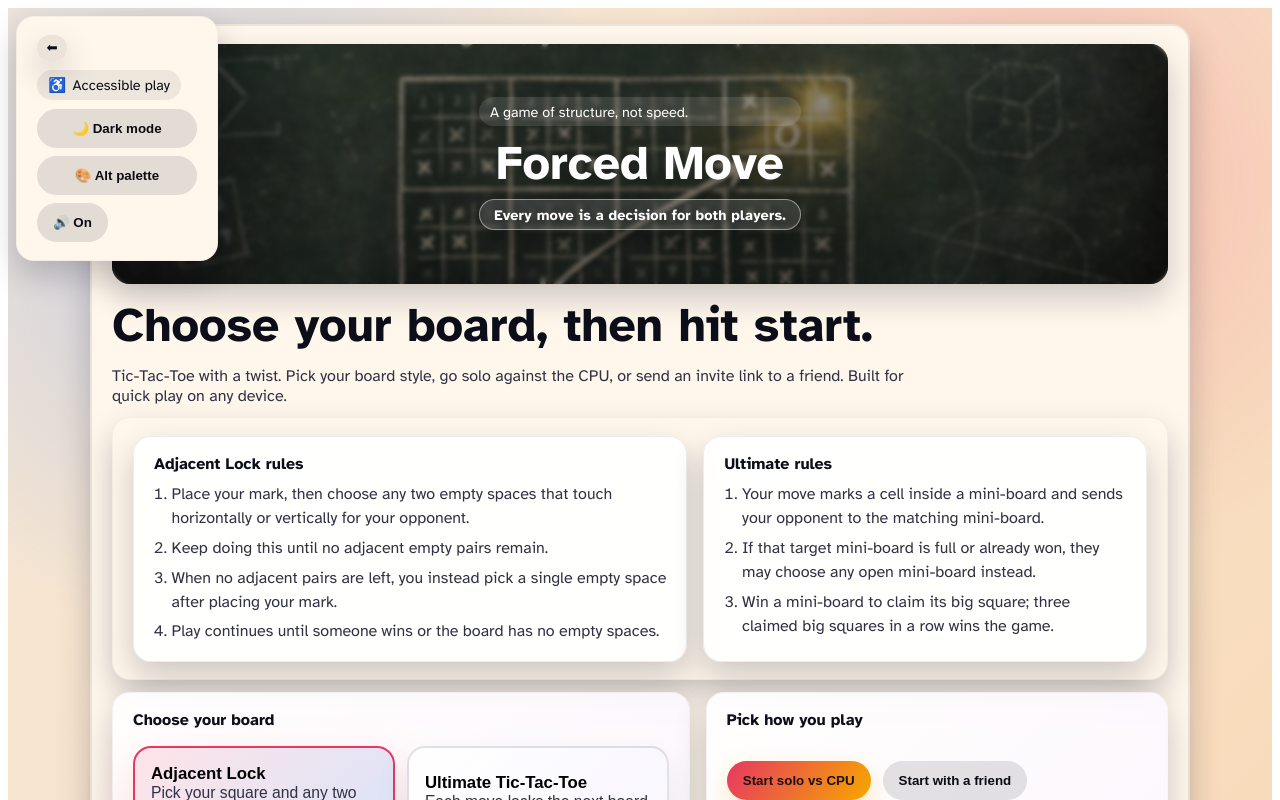
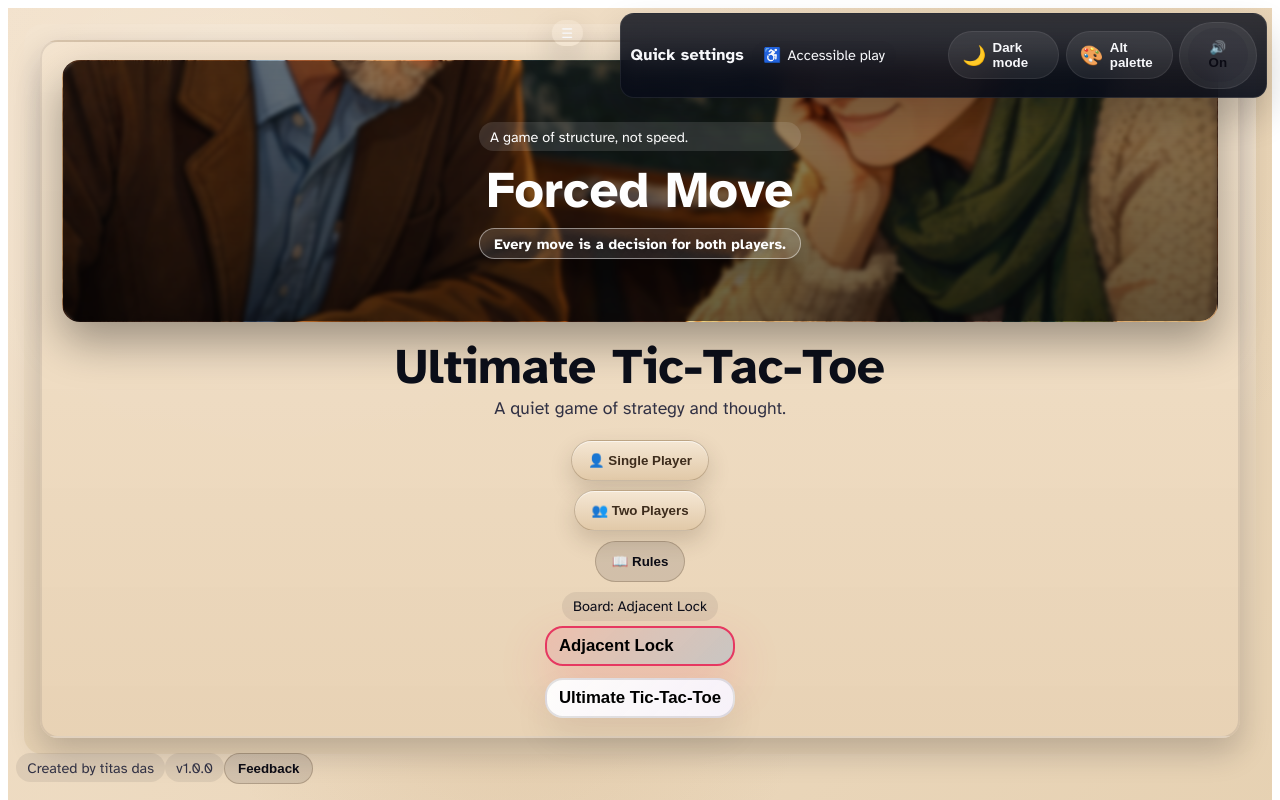
Before and after one commit to TitasDas/forced-move, a React (Vite) app: page / in a window 1280 px wide. Both pictures are taken after a click on the button "Enter the game". Shown: the top 800 px of the page. Built offline with nearby package versions, Linux system fonts and the light colour scheme; a web font is replaced by a local one.

Commit message:
Reskin UI with parchment theme and centered board stages

```diff
--- a/src/App.jsx
+++ b/src/App.jsx
@@ -18,74 +18,49 @@ const MODES = [
   },
 ];
 
-function StartScreen({ mode, setMode, setScreen }) {
+function StartScreen({ mode, setMode, setScreen, onShowRules }) {
   const activeMode = MODES.find((m) => m.id === mode);
   const heroStyle = {
-    backgroundImage: "url('/intro.jpg')",
+    backgroundImage: "url('/910.jpg'), url('/intro.jpg')",
   };
   return (
-    <header className="hero panel intro">
-      <div className="hero-visual" style={heroStyle} role="img" aria-label="Forced Move chalkboard illustration">
-        <div className="hero-overlay">
+    <header className="hero panel intro parchment">
+      <div className="hero-visual banner" style={heroStyle} role="img" aria-label="Forced Move chalkboard illustration">
+        <div className="hero-overlay vintage">
           <div className="tag ghost">A game of structure, not speed.</div>
           <h1>Forced Move</h1>
           <div className="tag ghost hero-chip">Every move is a decision for both players.</div>
         </div>
       </div>
-      <h1>Choose your board, then hit start.</h1>
-      <p>
-        Tic-Tac-Toe with a twist. Pick your board style, go solo against the CPU, or
-        send an invite link to a friend. Built for quick play on any device.
-      </p>
-      <div className="panel grid two rule-row">
-        <div className="panel rule-card">
-          <div className="card-title">Adjacent Lock rules</div>
-          <ol className="list numbered">
-            <li>Place your mark, then choose any two empty spaces that touch horizontally or vertically for your opponent.</li>
-            <li>Keep doing this until no adjacent empty pairs remain.</li>
-            <li>When no adjacent pairs are left, you instead pick a single empty space after placing your mark.</li>
-            <li>Play continues until someone wins or the board has no empty spaces.</li>
-          </ol>
+      <div className="hero-copy">
+        <h1>Ultimate Tic-Tac-Toe</h1>
+        <p className="subtitle">A quiet game of strategy and thought.</p>
       </div>
-        <div className="panel rule-card">
-          <div className="card-title">Ultimate rules</div>
-          <ol className="list numbered">
-            <li>Your move marks a cell inside a mini-board and sends your opponent to the matching mini-board.</li>
-            <li>If that target mini-board is full or already won, they may choose any open mini-board instead.</li>
-            <li>Win a mini-board to claim its big square; three claimed big squares in a row wins the game.</li>
-          </ol>
-        </div>
-      </div>
-      <div className="grid two">
-        <div className="panel start-card">
-          <div className="card-title">Choose your board</div>
-          <div className="mode-grid">
+      <div className="action-stack">
+        <button className="btn parchment-btn" onClick={() => setScreen('solo')}>
+          <span aria-hidden="true">👤</span> Single Player
+        </button>
+        <button className="btn parchment-btn" onClick={() => setScreen('multi')}>
+          <span aria-hidden="true">👥</span> Two Players
+        </button>
+        <button className="btn secondary parchment-btn" onClick={onShowRules}>
+          <span aria-hidden="true">📖</span> Rules
+        </button>
+        <div className="mode-selector">
+          <span className="tag">Board: {activeMode.label}</span>
+          <div className="mode-grid compact">
             {MODES.map((m) => (
               <button
                 key={m.id}
-                className={`mode ${mode === m.id ? 'active' : ''}`}
+                className={`mode small ${mode === m.id ? 'active' : ''}`}
                 onClick={() => setMode(m.id)}
               >
                 <span className="mode-title">{m.label}</span>
-                <span className="mode-desc">{m.description}</span>
               </button>
             ))}
           </div>
         </div>
-        <div className="panel start-card">
-          <div className="card-title">Pick how you play</div>
-          <div className="control-row pill-row">
-            <button className="btn" onClick={() => setScreen('solo')}>
-              Start solo vs CPU
-            </button>
-            <button className="btn secondary" onClick={() => setScreen('multi')}>
-              Start with a friend
-            </button>
       </div>
-          <div className="tag">Current board: {activeMode.label}</div>
-        </div>
-      </div>
-      <FeedbackBox context="main menu" />
     </header>
   );
 }
@@ -96,9 +71,18 @@ export default function App() {
   const [screen, setScreen] = useState('menu');
   const [mode, setMode] = useState('adjacent');
   const [intro, setIntro] = useState(true);
+  const [showRules, setShowRules] = useState(false);
+  const [showFeedback, setShowFeedback] = useState(false);
 
   return (
     <div className={`app ${contrast ? 'high-contrast' : ''} ${paletteAlt ? 'palette-alt' : ''}`}>
+      <AccessibilityBar
+        contrast={contrast}
+        paletteAlt={paletteAlt}
+        onToggleContrast={() => setContrast((v) => !v)}
+        onTogglePalette={() => setPaletteAlt((v) => !v)}
+        audioSrc="/audio/lofi.mp3"
+      />
       {intro ? (
         <div
           className="intro-screen"
@@ -106,40 +90,89 @@ export default function App() {
           aria-label="Forced Move intro"
           style={{ backgroundImage: "url('/intro.jpg')" }}
         >
-          <div className="intro-overlay panel">
-            <button className="btn" onClick={() => setIntro(false)}>
+          <div className="intro-overlay panel parchment">
+            <button className="btn parchment-btn" onClick={() => setIntro(false)}>
               Enter the game
             </button>
             <div className="tag ghost">A game where each move limits the choices that follow.</div>
           </div>
         </div>
       ) : (
-        <div className="shell">
-          <AccessibilityBar
-            contrast={contrast}
-            paletteAlt={paletteAlt}
-            onToggleContrast={() => setContrast((v) => !v)}
-            onTogglePalette={() => setPaletteAlt((v) => !v)}
-            audioSrc="/audio/lofi.mp3"
-          />
-          {screen === 'menu' && <StartScreen mode={mode} setMode={setMode} setScreen={setScreen} />}
+        <div className="shell parchment-shell">
+          {screen === 'menu' && (
+            <StartScreen mode={mode} setMode={setMode} setScreen={setScreen} onShowRules={() => setShowRules(true)} />
+          )}
 
           {screen === 'solo' && (
+            <div className="board-stage" style={{ backgroundImage: "url('/intro.jpg')" }}>
               <SinglePlayerGame
                 initialMode={mode}
                 onBack={() => setScreen('menu')}
               />
+            </div>
           )}
           {screen === 'multi' && (
+            <div className="board-stage" style={{ backgroundImage: "url('/intro.jpg')" }}>
               <MultiplayerLobby
                 initialMode={mode}
                 onBack={() => setScreen('menu')}
               />
+            </div>
           )}
 
-          <footer className="footer-tag">
-            <span className="tag">Forced Move · v{GAME_VERSION}</span>
+          <footer className="footer-tag parchment-footer">
+            <div className="footer-left">
+              <span className="tag subtle">Created by titas das</span>
+              <span className="tag subtle">v{GAME_VERSION}</span>
+              <button className="btn secondary parchment-btn small" onClick={() => setShowFeedback(true)}>
+                Feedback
+              </button>
+            </div>
           </footer>
+        </div>
+      )}
+      {showRules && (
+        <div className="modal-overlay">
+          <div className="panel modal parchment">
+            <div className="modal-head">
+              <div className="card-title">Rules</div>
+              <button className="btn secondary parchment-btn small" onClick={() => setShowRules(false)}>
+                Close
+              </button>
+            </div>
+            <div className="grid two rule-row">
+              <div className="panel rule-card">
+                <div className="card-title">Adjacent Lock</div>
+                <ol className="list numbered">
+                  <li>Place your mark, then choose any two empty spaces that touch horizontally or vertically for your opponent.</li>
+                  <li>Keep doing this until no adjacent empty pairs remain.</li>
+                  <li>When no adjacent pairs are left, you instead pick a single empty space after placing your mark.</li>
+                  <li>Play continues until someone wins or the board has no empty spaces.</li>
+                </ol>
+              </div>
+              <div className="panel rule-card">
+                <div className="card-title">Ultimate</div>
+                <ol className="list numbered">
+                  <li>Your move marks a cell inside a mini-board and sends your opponent to the matching mini-board.</li>
+                  <li>If that target mini-board is full or already won, they may choose any open mini-board instead.</li>
+                  <li>Win a mini-board to claim its big square; three claimed big squares in a row wins the game.</li>
+                </ol>
+              </div>
+            </div>
+          </div>
+        </div>
+      )}
+      {showFeedback && (
+        <div className="modal-overlay">
+          <div className="panel modal parchment">
+            <div className="modal-head">
+              <div className="card-title">Send feedback</div>
+              <button className="btn secondary parchment-btn small" onClick={() => setShowFeedback(false)}>
+                Close
+              </button>
+            </div>
+            <FeedbackBox context="menu feedback" />
+          </div>
         </div>
       )}
     </div>
--- a/src/components/AccessibilityBar.jsx
+++ b/src/components/AccessibilityBar.jsx
@@ -10,6 +10,21 @@ export default function AccessibilityBar({
 }) {
   const [open, setOpen] = useState(true);
 
+  const items = [
+    {
+      label: contrast ? 'Light mode' : 'Dark mode',
+      icon: '🌙',
+      action: onToggleContrast,
+      aria: 'Toggle light or dark mode',
+    },
+    {
+      label: paletteAlt ? 'Classic palette' : 'Alt palette',
+      icon: '🎨',
+      action: onTogglePalette,
+      aria: 'Toggle color palette',
+    },
+  ];
+
   return (
     <aside
       className={`panel settings-panel ${open ? 'open' : 'closed'}`}
@@ -21,33 +36,35 @@ export default function AccessibilityBar({
         aria-expanded={open}
         aria-label={open ? 'Collapse settings' : 'Expand settings'}
       >
-        {open ? '⬅' : '➡'}
+        ☰
       </button>
       <div className="settings-head">
+        <div className="settings-title">Quick settings</div>
         <div className="tag">
           <span aria-hidden="true">♿</span>
           Accessible play
         </div>
       </div>
-      <div className="settings-grid">
-        <button
-          className="btn secondary"
-          onClick={onToggleContrast}
-          aria-pressed={contrast}
-          aria-label="Toggle light or dark mode"
-        >
-          {contrast ? '☀️ Light mode' : '🌙 Dark mode'}
-        </button>
-        <button
-          className="btn secondary"
-          onClick={onTogglePalette}
-          aria-pressed={paletteAlt}
-          aria-label="Toggle color palette"
-        >
-          {paletteAlt ? '🎨 Classic palette' : '🎨 Alt palette'}
-        </button>
-        {audioSrc && <AudioToggle src={audioSrc} />}
-      </div>
+      <nav className="settings-list">
+        {items.map((item) => (
+          <button
+            key={item.label}
+            className="settings-item"
+            onClick={item.action}
+            aria-label={item.aria}
+          >
+            <span className="icon" aria-hidden="true">
+              {item.icon}
+            </span>
+            <span className="label">{item.label}</span>
+          </button>
+        ))}
+        {audioSrc && (
+          <div className="settings-item sound">
+            <AudioToggle src={audioSrc} />
+          </div>
+        )}
+      </nav>
     </aside>
   );
 }
--- a/src/styles/layout.css
+++ b/src/styles/layout.css
@@ -1,13 +1,13 @@
 .shell {
   display: grid;
   gap: 1.25rem;
-  max-width: 1100px;
+  max-width: 1200px;
   margin: 0 auto;
 }
 
 .hero {
   display: grid;
-  gap: 0.7rem;
+  gap: 0.9rem;
 }
 
 .intro-screen {
@@ -53,13 +53,16 @@
 
 .hero-visual {
   position: relative;
-  border-radius: var(--radius);
+  border-radius: 18px;
   overflow: hidden;
-  min-height: 240px;
+  min-height: 260px;
   background: linear-gradient(135deg, rgba(0, 0, 0, 0.45), rgba(0, 0, 0, 0.25));
   background-size: cover;
   background-position: center;
-  box-shadow: var(--shadow);
+  box-shadow: 0 20px 44px rgba(0, 0, 0, 0.35);
+}
+.hero-visual.banner {
+  border: 1px solid rgba(0, 0, 0, 0.08);
 }
 
 .hero-overlay {
@@ -76,7 +79,7 @@
 
 .hero-overlay h1 {
   margin: 0;
-  font-size: clamp(2rem, 5vw, 2.7rem);
+  font-size: clamp(2.4rem, 5vw, 3.2rem);
 }
 
 .hero-overlay .ghost {
@@ -100,15 +103,66 @@
   text-shadow: 0 1px 8px rgba(0, 0, 0, 0.35);
 }
 
-.hero h1 {
-  font-size: clamp(2.2rem, 4.5vw, 3rem);
+.hero-copy h1 {
+  font-size: clamp(2.2rem, 4.5vw, 3.1rem);
   margin: 0;
+  text-align: center;
 }
 
-.hero p {
+.hero-copy .subtitle {
   margin: 0;
   color: var(--muted);
-  max-width: 800px;
+  text-align: center;
+  font-size: 1.1rem;
+}
+
+.action-stack {
+  display: grid;
+  gap: 0.6rem;
+  justify-items: center;
+  margin-top: 0.4rem;
+}
+
+.parchment-btn {
+  background: linear-gradient(180deg, #f5e7d4, #e1c9a8);
+  border: 1px solid rgba(77, 55, 25, 0.25);
+  color: #3d2c1c;
+  box-shadow: 0 10px 22px rgba(61, 44, 28, 0.18), inset 0 1px 0 rgba(255, 255, 255, 0.6);
+}
+
+.parchment-btn.small {
+  padding: 0.45rem 0.8rem;
+}
+
+.parchment {
+  background: linear-gradient(180deg, rgba(245, 229, 207, 0.92), rgba(232, 210, 181, 0.95));
+}
+
+.parchment-shell {
+  background: radial-gradient(circle at 20% 20%, rgba(255, 255, 255, 0.3), transparent 35%),
+    radial-gradient(circle at 80% 10%, rgba(255, 255, 255, 0.3), transparent 35%),
+    linear-gradient(180deg, #f2e1cb, #e6d1b2);
+  padding: 1rem;
+  border-radius: 18px;
+}
+
+.parchment-footer {
+  justify-content: flex-start;
+  gap: 0.5rem;
+}
+
+.mode-selector {
+  display: grid;
+  gap: 0.35rem;
+  justify-items: center;
+}
+
+.mode-grid.compact {
+  grid-template-columns: repeat(auto-fit, minmax(120px, 1fr));
+}
+
+.mode.small {
+  padding: 0.5rem 0.75rem;
 }
 
 .grid {
@@ -153,6 +207,40 @@
 .game-panel {
   display: grid;
   grid-auto-rows: auto 1fr;
+  justify-items: center;
+}
+
+.board-stage {
+  background-size: cover;
+  background-position: center;
+  background-repeat: no-repeat;
+  padding: 2rem 1rem;
+  border-radius: 18px;
+  display: grid;
+  place-items: center;
+}
+
+.modal-overlay {
+  position: fixed;
+  inset: 0;
+  background: rgba(0, 0, 0, 0.5);
+  display: grid;
+  place-items: center;
+  z-index: 60;
+  padding: 1rem;
+}
+
+.modal {
+  max-width: 960px;
+  width: min(960px, 95vw);
+  display: grid;
+  gap: 1rem;
+}
+
+.modal-head {
+  display: flex;
+  justify-content: space-between;
+  align-items: center;
 }
 
 .board {
--- a/src/styles/theme.css
+++ b/src/styles/theme.css
@@ -30,10 +30,10 @@ button {
 .app {
   min-height: 100vh;
   background:
-    radial-gradient(circle at 18% 20%, rgba(58, 125, 255, 0.25), transparent 30%),
-    radial-gradient(circle at 82% 15%, rgba(244, 49, 83, 0.2), transparent 28%),
-    radial-gradient(circle at 40% 78%, rgba(30, 195, 139, 0.25), transparent 30%),
-    linear-gradient(135deg, #f5e9da, #f9d9b6);
+    radial-gradient(circle at 18% 20%, rgba(255, 255, 255, 0.2), transparent 30%),
+    radial-gradient(circle at 82% 15%, rgba(200, 170, 120, 0.24), transparent 28%),
+    radial-gradient(circle at 40% 78%, rgba(190, 150, 100, 0.2), transparent 30%),
+    linear-gradient(135deg, #f2e1cb, #e6d1b2);
   color: var(--ink);
   font-family: 'Atkinson Hyperlegible', 'Space Grotesk', system-ui, -apple-system, sans-serif;
   padding: 1rem;
@@ -315,15 +315,22 @@ button {
 }
 
 .settings-panel {
-  display: grid;
+  display: flex;
+  align-items: center;
   gap: 0.6rem;
-  align-items: center;
   position: fixed;
-  top: 1rem;
-  left: 1rem;
-  max-width: min(340px, 90vw);
+  top: 0.8rem;
+  right: 0.8rem;
+  left: auto;
   z-index: 25;
   transition: transform var(--transition), opacity var(--transition);
+  padding: 0.5rem 0.6rem;
+  background: linear-gradient(180deg, rgba(8, 12, 24, 0.82), rgba(8, 12, 24, 0.92));
+  color: #f7f8fb;
+  border: 1px solid rgba(255, 255, 255, 0.08);
+  box-shadow: 0 18px 36px rgba(0, 0, 0, 0.2);
+  backdrop-filter: blur(14px);
+  border-radius: 14px;
 }
 
 .settings-head {
@@ -331,28 +338,88 @@ button {
   align-items: center;
   gap: 0.5rem;
   justify-content: flex-start;
+  width: 100%;
 }
 
-.settings-grid {
-  display: grid;
-  grid-template-columns: repeat(auto-fit, minmax(160px, 1fr));
-  gap: 0.5rem;
+.settings-title {
+  font-weight: 800;
+  letter-spacing: 0.01em;
+}
+
+.settings-list {
+  display: flex;
+  align-items: center;
+  gap: 0.4rem;
+  width: 100%;
+}
+
+.settings-item {
+  border: 1px solid rgba(255, 255, 255, 0.08);
+  background: rgba(255, 255, 255, 0.08);
+  border-radius: 999px;
+  padding: 0.5rem 0.8rem;
+  display: inline-flex;
+  align-items: center;
+  gap: 0.4rem;
+  color: #f7f8fb;
+  font-weight: 700;
+  cursor: pointer;
+  text-align: left;
+  transition: transform var(--transition), box-shadow var(--transition), border var(--transition);
+}
+
+.settings-item:hover {
+  transform: translateY(-1px);
+  box-shadow: 0 8px 18px rgba(0, 0, 0, 0.22);
+  border-color: rgba(255, 255, 255, 0.16);
+}
+
+.settings-item .icon {
+  font-size: 1.2rem;
+}
+
+.settings-item.sound {
+  padding: 0.35rem 0.5rem;
+}
+
+.settings-item.sound .sound-toggle {
+  width: 100%;
+}
+
+.settings-item.sound .btn.secondary {
+  width: 100%;
 }
 
 .settings-panel.closed {
-  transform: translateX(calc(-100% + 52px));
-  opacity: 0.95;
+  transform: translateX(120%);
+  opacity: 0.6;
 }
 
 .settings-toggle {
   border: none;
-  background: rgba(12, 15, 26, 0.08);
-  color: var(--ink);
+  background: rgba(255, 255, 255, 0.12);
+  color: #f7f8fb;
   border-radius: 999px;
   padding: 0.35rem 0.6rem;
   cursor: pointer;
   width: fit-content;
   box-shadow: var(--shadow);
+  position: absolute;
+  top: 0.4rem;
+  left: -2.4rem;
+  transform: translateX(-100%);
+  backdrop-filter: blur(12px);
+}
+
+@media (max-width: 720px) {
+  .settings-panel {
+    top: 0.5rem;
+    right: 0.5rem;
+    padding: 0.45rem 0.55rem;
+  }
+  .settings-list {
+    flex-wrap: wrap;
+  }
 }
 
 .rule-row .panel {
@@ -454,9 +521,14 @@ button {
 
 .footer-tag {
   display: flex;
-  justify-content: flex-end;
+  justify-content: flex-start;
+  gap: 0.5rem;
   margin-top: 1rem;
   color: var(--muted);
+  position: fixed;
+  bottom: 1rem;
+  left: 1rem;
+  z-index: 10;
 }
 
 .palette-alt {
```
Also changed, not shown: public/910.jpg (added). Lines whose indentation alone changed are shown as unchanged.
